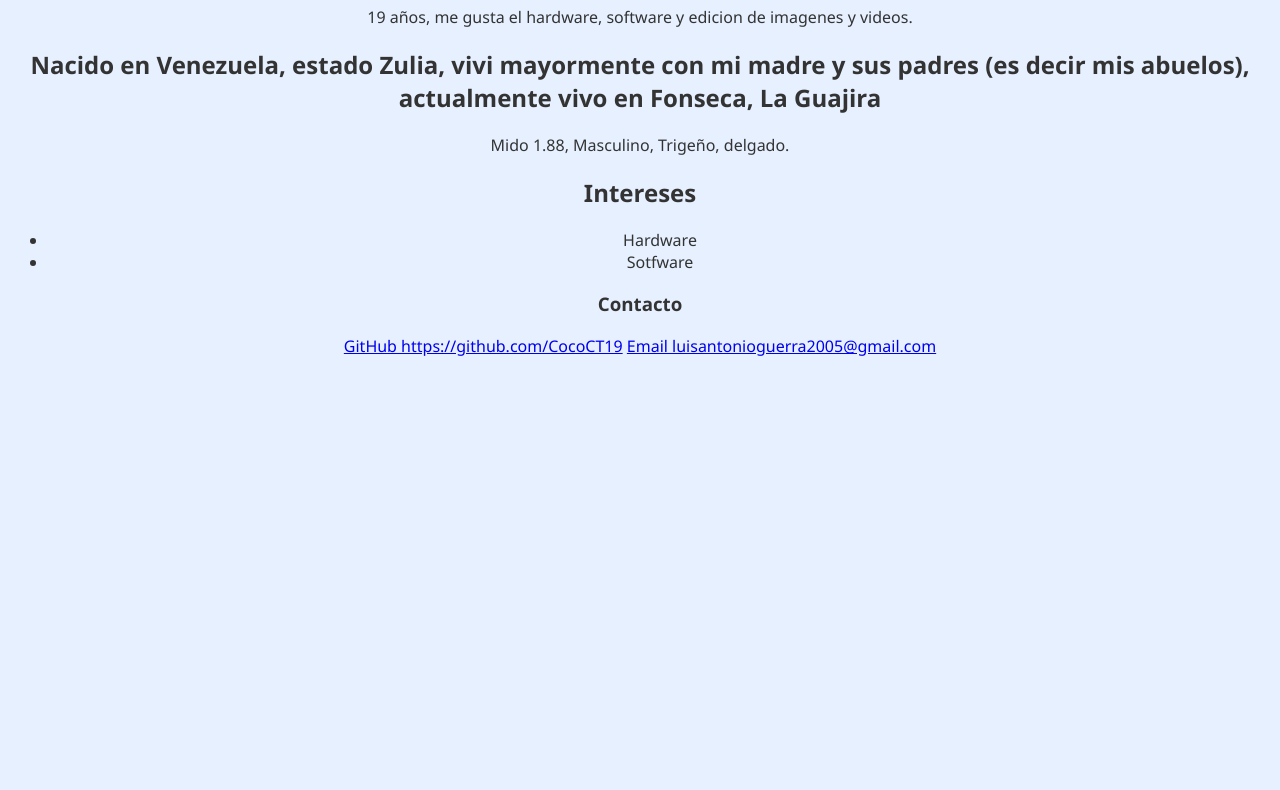
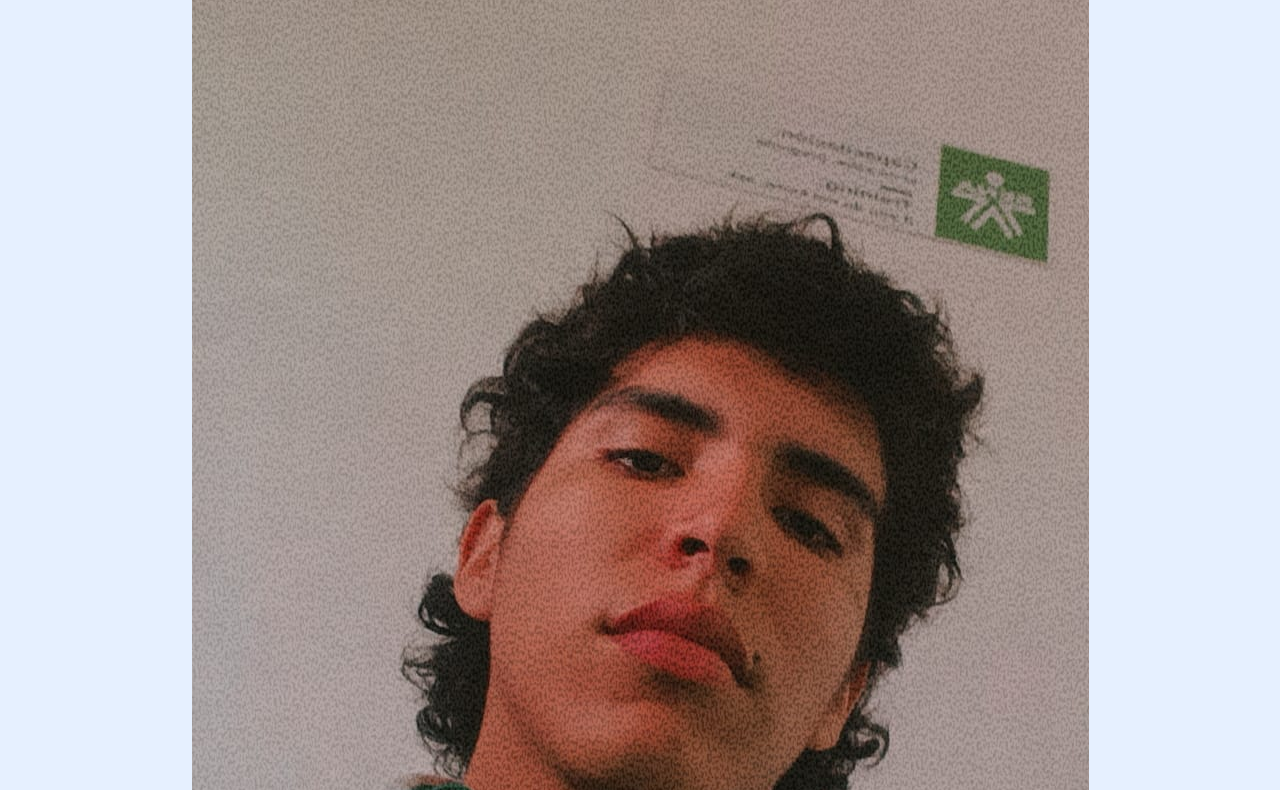
Before and after one commit to CocoCT19/perfil, a plain HTML site: page index.html in a window 1280 px wide. Shown: the part 202-992 px from the top of the page. Before the commit the page ends 800 px from the top, so only its background shows below. Drawn offline with Linux system fonts and the light colour scheme.

Commit message:
correcion de index.html y de imagen agreagado de imagen

```diff
--- a/index.html
+++ b/index.html
@@ -7,7 +7,7 @@
 </head>
 <body>
     <header class="profile-header">
-        <img src="imagen.jpeg" alt="Foto de perfil" class="profile-pic">
+        <img src="perfil wht.jpeg" alt="Foto de perfil" class="profile-pic">
         <h1>Luis Antonio Guerra Riobo</h1>
         <p>19 años, me gusta el hardware, software y edicion de imagenes y videos. </p>
     </header>
@@ -30,7 +30,7 @@
     <footer class="profile-footer">
         <h3>Contacto</h3>
         <div class="social-links">
-            <a href="#"><i class="fab fa-github"></i> GitHub https://github.com/CocoCT19</a>
+            <a href="#"><i class="fab fa-github"></i> github https://github.com/CocoCT19</a>
             <a href="#"><i class="fas fa-envelope"></i> Email luisantonioguerra2005@gmail.com</a>
         </div>
     </footer>
```
Also changed, not shown: imagen.jpeg (deleted), perfil wht.jpeg (added).
